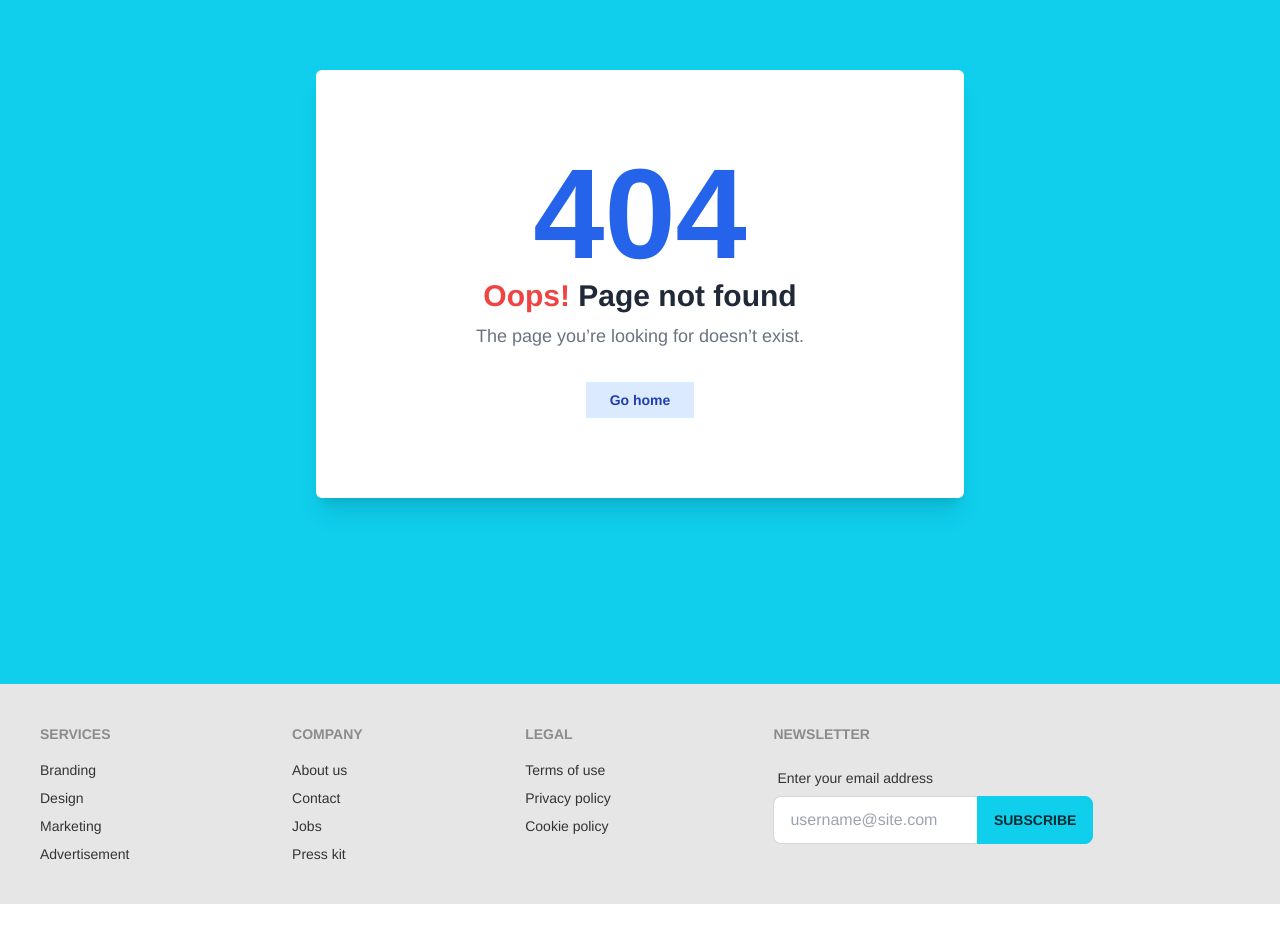
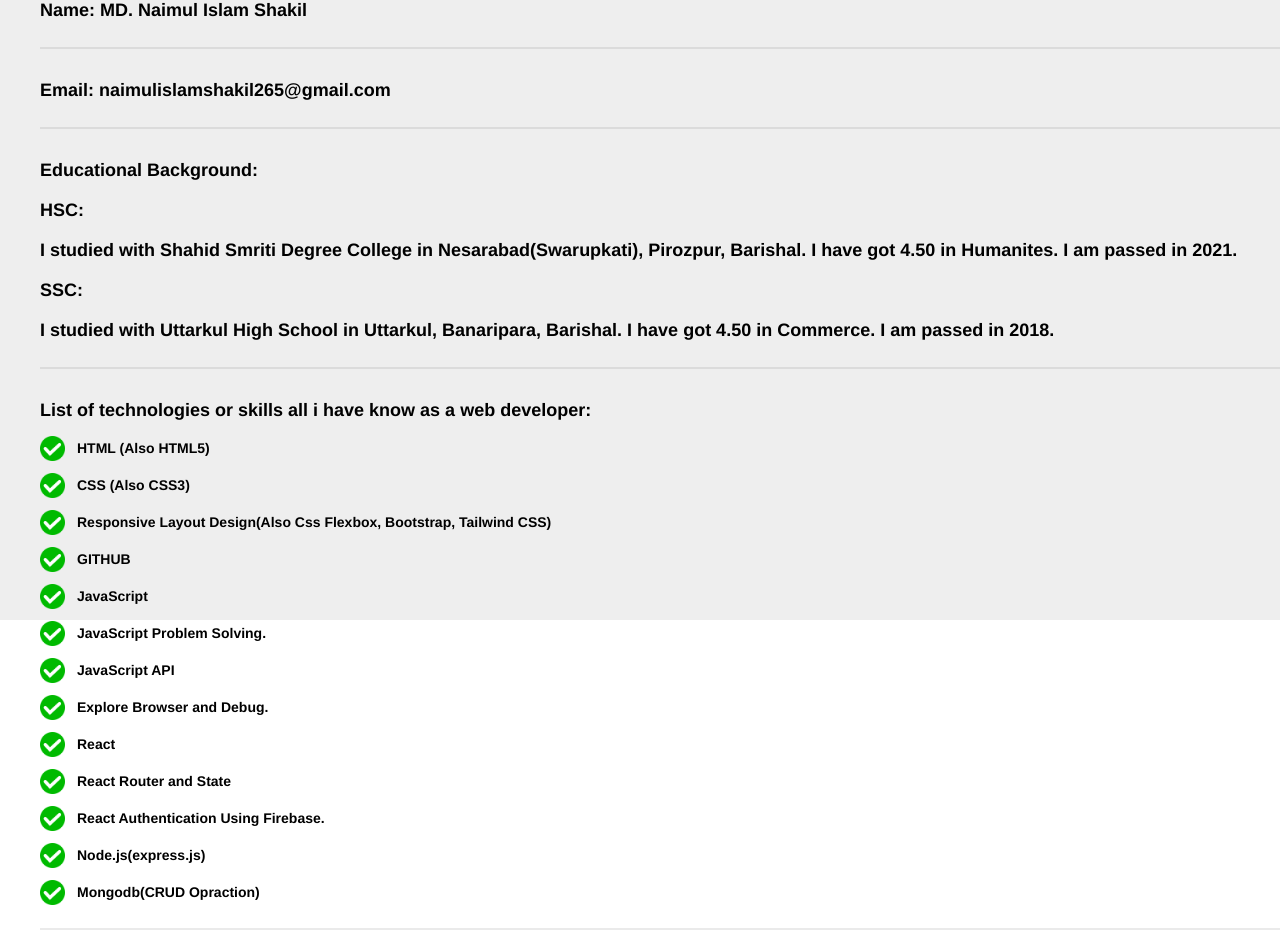
Before and after one commit to naimulislamshakil/manufacturer-website-cliend-side, a React (Create React App) app: page /my_portfolio in a window 1280 px wide. Shown: the part 180-1132 px from the top of the page. Before the commit the page ends 1084 px from the top, so only its background shows below. Built offline with nearby package versions, Linux system fonts and the light colour scheme; no server answers.

Commit message:
firebase deploy

```diff
--- a/src/App.js
+++ b/src/App.js
@@ -24,6 +24,8 @@ import Footer from "./Component/Shered/Footer/Footer";
 import ManageProduct from "./Component/Pages/Dashboard/ManageProduct";
 import Blogs from "./Component/Pages/Blogs/Blogs";
 import PageNotFound from "./Component/Pages/PageNotFound/PageNotFound";
+import MyPortfolio from "./Component/Pages/MyPortfolio/MyPortfolio";
+import Payment from "./Component/Pages/Dashboard/Payment";
 
 function App() {
   return (
@@ -33,6 +35,7 @@ function App() {
         <Route path="/" element={<Home />} />
         <Route path="/login" element={<Login />} />
         <Route path="/product" element={<CoustomerProduct />} />
+        <Route path="/my_portfolio" element={<MyPortfolio />} />
         <Route path="/blogs" element={<Blogs />} />
         <Route path="/register" element={<Register />} />
         <Route path="/contact_us" element={<ContactUs />} />
@@ -57,6 +60,7 @@ function App() {
           <Route path="/dashboard/:id" element={<OrderDetails />}></Route>
           <Route path="/dashboard/add_review" element={<AddReview />}></Route>
           <Route path="/dashboard/my_profile" element={<MyProfile />}></Route>
+          <Route path="/dashboard/payment/:id" element={<Payment />}></Route>
           <Route
             path="/dashboard/all_user"
             element={
--- a/src/Component/Pages/Dashboard/MyOrder.js
+++ b/src/Component/Pages/Dashboard/MyOrder.js
@@ -86,7 +86,12 @@ const MyOrder = () => {
               </td>
               <td>
                 {order?.status === "unpaid" && (
-                  <button className="btn btn-outline btn-success">PAY</button>
+                  <Link
+                    to={`/dashboard/payment/${order._id}`}
+                    className="btn btn-outline btn-success"
+                  >
+                    PAY
+                  </Link>
                 )}
               </td>
             </tr>
--- /dev/null
+++ b/src/Component/Pages/Dashboard/Payment.js
@@ -0,0 +1,26 @@
+import React, { useEffect, useState } from "react";
+import { useParams } from "react-router-dom";
+
+const Payment = () => {
+  const { id } = useParams();
+  const [order, setOrder] = useState({});
+  const { name, price, quantity, totalPrice } = order;
+
+  useEffect(() => {
+    fetch(`https://frozen-brushlands-71944.herokuapp.com/payment/${id}`, {
+      method: "GET",
+      headers: {
+        authorization: `Berar ${localStorage.getItem("accessToken")}`,
+      },
+    })
+      .then((res) => res.json())
+      .then((data) => setOrder(data));
+  }, [id]);
+  return (
+    <div>
+      <h2 className="text-center text-xl font-bold">Please Pay for:{name}</h2>
+    </div>
+  );
+};
+
+export default Payment;
--- /dev/null
+++ b/src/Component/Pages/MyPortfolio/MyPortfolio.js
@@ -0,0 +1,106 @@
+import React from "react";
+import checkbox from "../../../assect/icon/check.png";
+
+const MyPortfolio = () => {
+  return (
+    <div className="ml-10">
+      <h2 className="text-center text-purple-500 text-4xl font-bold mt-5">
+        About Myself
+      </h2>
+      <div className="divider"></div>
+      <div>
+        <h2 className="text-lg font-bold mt-5">
+          Name: MD. Naimul Islam Shakil
+        </h2>
+      </div>
+      <div className="divider"></div>
+      <div>
+        <h2 className="text-lg font-bold mt-5">
+          Email: naimulislamshakil265@gmail.com
+        </h2>
+      </div>
+      <div className="divider"></div>
+      <div>
+        <h2 className="text-lg font-bold mt-5">Educational Background:</h2>
+        <p className="text-lg font-bold mt-3">HSC:</p>
+        <p className="text-lg font-bold mt-3">
+          I studied with <b>Shahid Smriti Degree College</b> in
+          Nesarabad(Swarupkati), Pirozpur, Barishal. I have got 4.50 in
+          Humanites. I am passed in 2021.
+        </p>
+        <p className="text-lg font-bold mt-3">SSC:</p>
+        <p className="text-lg font-bold mt-3">
+          I studied with <b>Uttarkul High School</b> in Uttarkul, Banaripara,
+          Barishal. I have got 4.50 in Commerce. I am passed in 2018.
+        </p>
+      </div>
+      <div className="divider"></div>
+      <div>
+        <h2 className="text-lg font-bold mt-5">
+          List of technologies or skills all i have know as a web developer:
+        </h2>
+        <p className="flex w-full items-center mt-3">
+          <img className="w-[25px]" src={checkbox} alt="" />
+          <h2 className="text-md font-bold ml-3">HTML (Also HTML5)</h2>
+        </p>
+        <p className="flex w-full items-center mt-3">
+          <img className="w-[25px]" src={checkbox} alt="" />
+          <h2 className="text-md font-bold ml-3">CSS (Also CSS3)</h2>
+        </p>
+        <p className="flex w-full items-center mt-3">
+          <img className="w-[25px]" src={checkbox} alt="" />
+          <h2 className="text-md font-bold ml-3">
+            Responsive Layout Design(Also Css Flexbox, Bootstrap, Tailwind CSS)
+          </h2>
+        </p>
+        <p className="flex w-full items-center mt-3">
+          <img className="w-[25px]" src={checkbox} alt="" />
+          <h2 className="text-md font-bold ml-3">GITHUB</h2>
+        </p>
+        <p className="flex w-full items-center mt-3">
+          <img className="w-[25px]" src={checkbox} alt="" />
+          <h2 className="text-md font-bold ml-3">JavaScript</h2>
+        </p>
+        <p className="flex w-full items-center mt-3">
+          <img className="w-[25px]" src={checkbox} alt="" />
+          <h2 className="text-md font-bold ml-3">
+            JavaScript Problem Solving.
+          </h2>
+        </p>
+        <p className="flex w-full items-center mt-3">
+          <img className="w-[25px]" src={checkbox} alt="" />
+          <h2 className="text-md font-bold ml-3">JavaScript API</h2>
+        </p>
+        <p className="flex w-full items-center mt-3">
+          <img className="w-[25px]" src={checkbox} alt="" />
+          <h2 className="text-md font-bold ml-3">Explore Browser and Debug.</h2>
+        </p>
+        <p className="flex w-full items-center mt-3">
+          <img className="w-[25px]" src={checkbox} alt="" />
+          <h2 className="text-md font-bold ml-3">React</h2>
+        </p>
+        <p className="flex w-full items-center mt-3">
+          <img className="w-[25px]" src={checkbox} alt="" />
+          <h2 className="text-md font-bold ml-3">React Router and State</h2>
+        </p>
+        <p className="flex w-full items-center mt-3">
+          <img className="w-[25px]" src={checkbox} alt="" />
+          <h2 className="text-md font-bold ml-3">
+            React Authentication Using Firebase.
+          </h2>
+        </p>
+        <p className="flex w-full items-center mt-3">
+          <img className="w-[25px]" src={checkbox} alt="" />
+          <h2 className="text-md font-bold ml-3">Node.js(express.js)</h2>
+        </p>
+        <p className="flex w-full items-center mt-3">
+          <img className="w-[25px]" src={checkbox} alt="" />
+          <h2 className="text-md font-bold ml-3">Mongodb(CRUD Opraction)</h2>
+        </p>
+      </div>
+      <div className="divider"></div>
+    </div>
+  );
+};
+
+export default MyPortfolio;
--- a/src/Component/Pages/PageNotFound/PageNotFound.js
+++ b/src/Component/Pages/PageNotFound/PageNotFound.js
@@ -4,7 +4,7 @@ import { Link } from "react-router-dom";
 const PageNotFound = () => {
   return (
     <div
-      class="
+      className="
     flex
     items-center
     justify-center
@@ -13,21 +13,21 @@ const PageNotFound = () => {
     bg-primary
   "
     >
-      <div class="px-40 py-20 bg-white rounded-md shadow-xl">
-        <div class="flex flex-col items-center">
-          <h1 class="font-bold text-blue-600 text-9xl">404</h1>
+      <div className="px-40 py-20 bg-white rounded-md shadow-xl">
+        <div className="flex flex-col items-center">
+          <h1 className="font-bold text-blue-600 text-9xl">404</h1>
 
-          <h6 class="mb-2 text-2xl font-bold text-center text-gray-800 md:text-3xl">
-            <span class="text-red-500">Oops!</span> Page not found
+          <h6 className="mb-2 text-2xl font-bold text-center text-gray-800 md:text-3xl">
+            <span className="text-red-500">Oops!</span> Page not found
           </h6>
 
-          <p class="mb-8 text-center text-gray-500 md:text-lg">
+          <p className="mb-8 text-center text-gray-500 md:text-lg">
             The page you’re looking for doesn’t exist.
           </p>
 
           <Link
             to="/"
-            class="px-6 py-2 text-sm font-semibold text-blue-800 bg-blue-100"
+            className="px-6 py-2 text-sm font-semibold text-blue-800 bg-blue-100"
           >
             Go home
           </Link>
--- a/src/Component/Shered/Header/Header.js
+++ b/src/Component/Shered/Header/Header.js
@@ -22,14 +22,15 @@ const Header = () => {
           Home
         </Link>
       </li>
+
       <li>
-        <Link className="font-bold hover:bg-primary" to="/contact_us">
-          ContactUs
+        <Link className="font-bold hover:bg-primary" to="/product">
+          All Product
         </Link>
       </li>
       <li>
-        <Link className="font-bold hover:bg-primary" to="/product">
-          All Product
+        <Link className="font-bold hover:bg-primary" to="/my_portfolio">
+          My Portfolio
         </Link>
       </li>
       <li>
@@ -37,6 +38,7 @@ const Header = () => {
           Blogs
         </Link>
       </li>
+
       {user && (
         <li>
           <Link to="/dashboard" className="font-bold hover:bg-primary">
@@ -44,6 +46,11 @@ const Header = () => {
           </Link>
         </li>
       )}
+      <li>
+        <Link className="font-bold hover:bg-primary" to="/contact_us">
+          ContactUs
+        </Link>
+      </li>
       {user ? (
         <li>
           <button className="font-bold hover:bg-primary" onClick={logout}>
```
Also changed, not shown: src/Component/Shered/Footer/Footer.js (+22 -22 lines), src/assect/icon/check.png (added).
